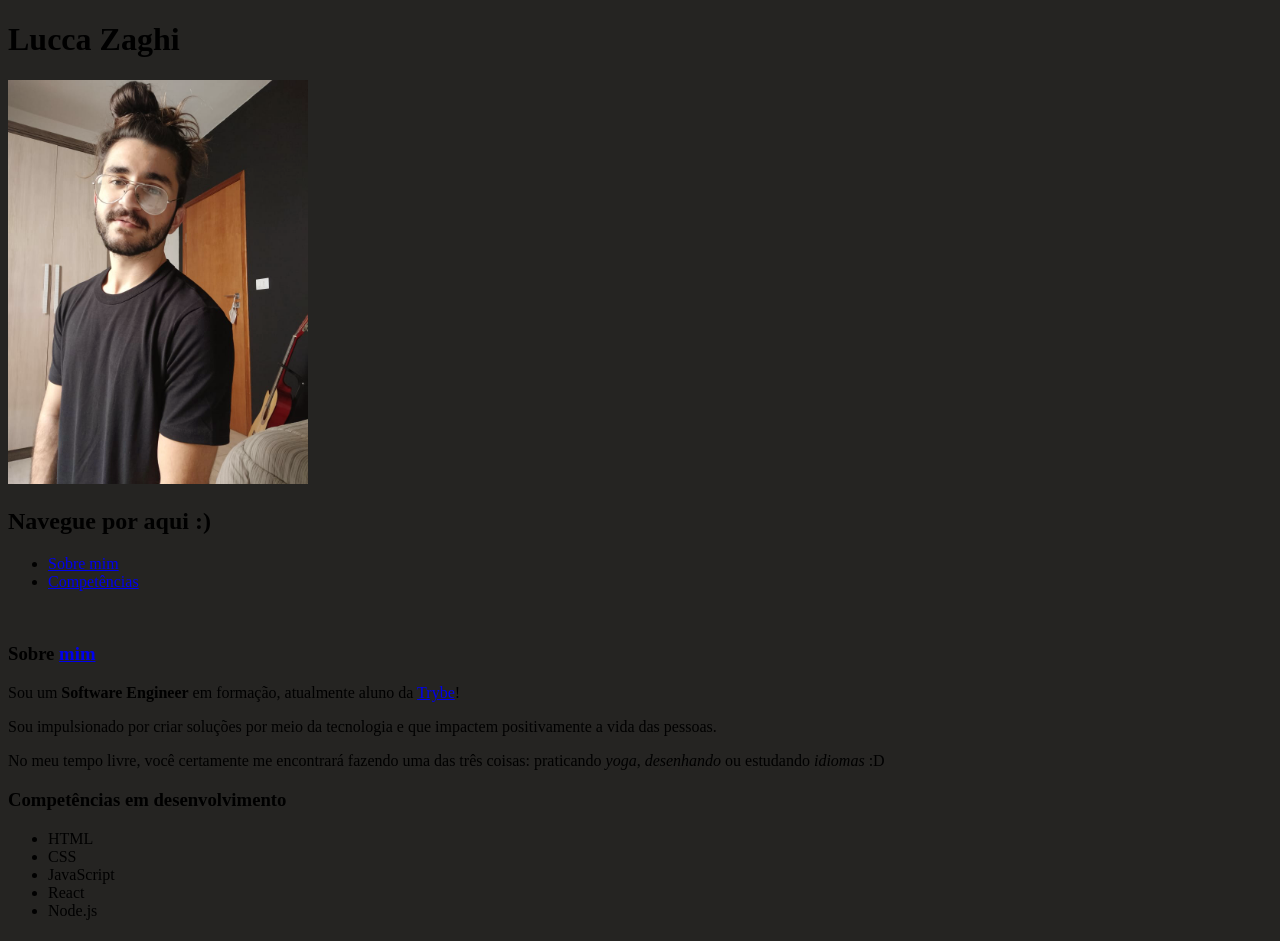
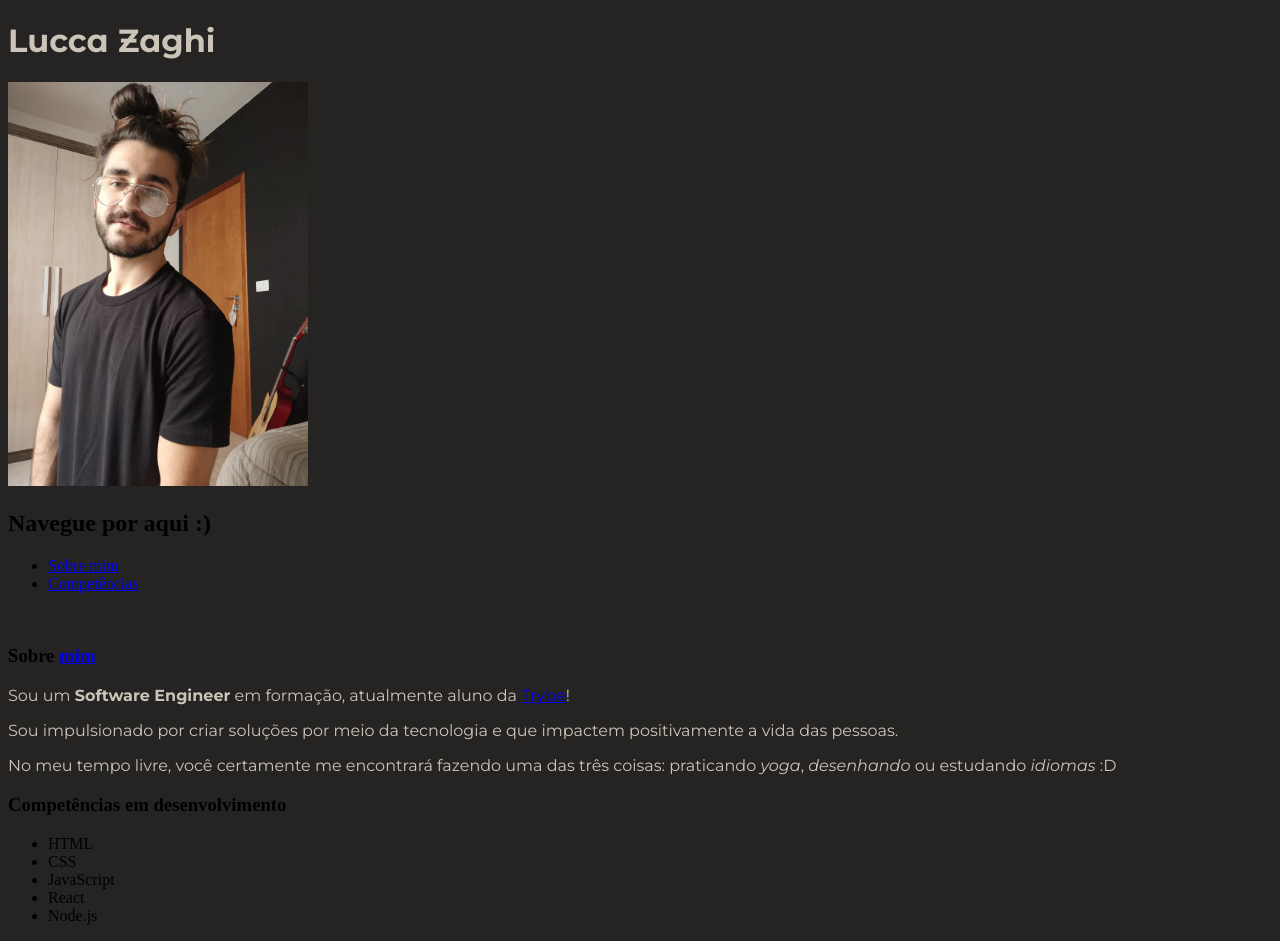
Before and after one commit to lzaghi/lzaghi.github.io, a plain HTML site: page index.html in a window 1280 px wide. Drawn offline with Linux system fonts and the light colour scheme.

Commit message:
inclusao de fontes

```diff
--- a/index.html
+++ b/index.html
@@ -7,6 +7,11 @@
     <title>Lucca Zaghi</title>
 
     <link rel="stylesheet" href="./style.css">
+
+    <link rel="preconnect" href="https://fonts.googleapis.com">
+    <link rel="preconnect" href="https://fonts.gstatic.com" crossorigin>
+    <link href="https://fonts.googleapis.com/css2?family=Montserrat+Alternates:ital,wght@0,100;0,200;0,300;0,400;0,500;0,600;0,700;0,800;0,900;1,100;1,200;1,300;1,400;1,500;1,600;1,700;1,800;1,900&family=Montserrat:ital,wght@0,100;0,200;0,300;0,400;0,500;0,600;0,700;0,800;0,900;1,100;1,200;1,300;1,400;1,500;1,600;1,700;1,800;1,900&family=Rajdhani:wght@300;400;500;600;700&family=Righteous&display=swap" rel="stylesheet">
+
 </head>
 <body>
     <h1>Lucca Zaghi</h1>
@@ -22,9 +27,9 @@
     <br>
 
     <h3 id="seçao1">Sobre <a href="#fotoLucca">mim</a></h3>
-    <p>Sou um <strong>Software Engineer</strong> em formação, atualmente aluno da <a href="https://www.betrybe.com/" target="_blank" >Trybe</a>!</p>
-    <p>Sou impulsionado por criar soluções por meio da tecnologia e que impactem positivamente a vida das pessoas.</p>
-    <p>No meu tempo livre, você certamente me encontrará fazendo uma das três coisas: praticando <em>yoga</em>, <em>desenhando</em> ou estudando <em>idiomas</em> :D</p>
+    <p class="description">Sou um <strong>Software Engineer</strong> em formação, atualmente aluno da <a href="https://www.betrybe.com/" target="_blank" >Trybe</a>!</p>
+    <p class="description">Sou impulsionado por criar soluções por meio da tecnologia e que impactem positivamente a vida das pessoas.</p>
+    <p class="description">No meu tempo livre, você certamente me encontrará fazendo uma das três coisas: praticando <em>yoga</em>, <em>desenhando</em> ou estudando <em>idiomas</em> :D</p>
 
     <h3 id="seçao2">Competências em desenvolvimento</h3>
     <ul>
--- a/style.css
+++ b/style.css
@@ -1,3 +1,10 @@
+/*
+font-family: 'Montserrat', sans-serif;
+font-family: 'Montserrat Alternates', sans-serif;
+font-family: 'Rajdhani', sans-serif;
+font-family: 'Righteous', cursive;
+*/
+
 :root {
     --floral-white: hsla(46, 100%, 97%, 1);
     --pale-silver: hsla(38, 16%, 76%, 1);
@@ -10,3 +17,13 @@
 body {
     background-color: var(--eerie-black);
 }
+
+h1 {
+    font-family: 'Montserrat Alternates', sans-serif;
+    color: var(--pale-silver)
+}
+
+.description {
+    font-family: 'Montserrat', sans-serif;
+    color: var(--pale-silver)
+}
```
